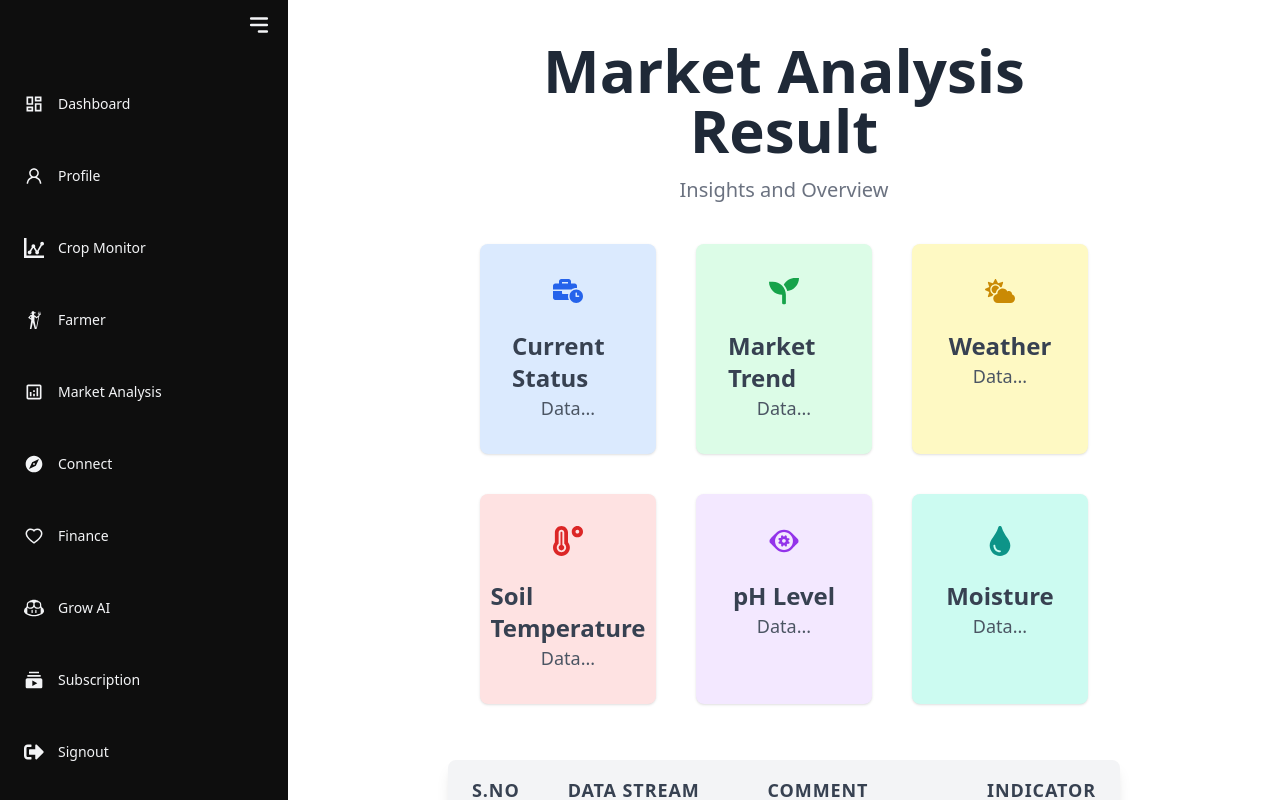
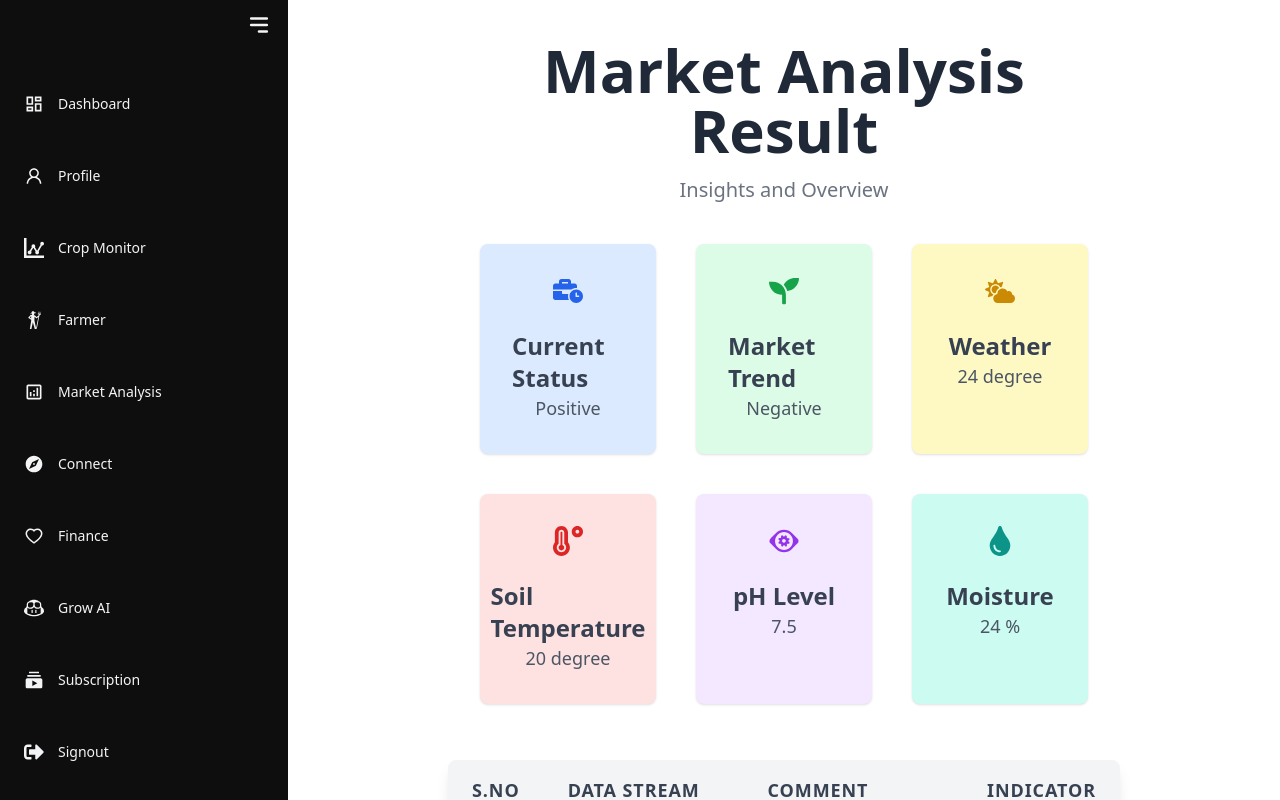
Before and after one commit to SusheelThapa/DELTA-GROWMORE, a React (Vite) app in the folder frontend/: page /market-analysis/result in a window 1280 px wide. Shown: the top 800 px of the page. Built offline with nearby package versions, Linux system fonts and the light colour scheme.

Commit message:
some minor improvements to market page

```diff
--- a/frontend/src/components/CropMonitor/Average.tsx
+++ b/frontend/src/components/CropMonitor/Average.tsx
@@ -19,7 +19,7 @@ const Average = () => {
                         <div className="">
                             Temperature
                         </div>
-                        <div className="text-xl font-bold">76 degree</div>
+                        <div className="text-xl font-bold">24 degree</div>
                     </div>
                 </div>
                 <div className="temp border-2 shadow-md rounded-lg flex flex-row h-[3.5rem]">
@@ -53,7 +53,7 @@ const Average = () => {
                         <div className="">
                             Soil Temperature
                         </div>
-                        <div className="text-xl font-bold">76 degree</div>
+                        <div className="text-xl font-bold">20 degree</div>
                     </div>
                 </div>
 
--- a/frontend/src/components/MARSummary/MARSummary.tsx
+++ b/frontend/src/components/MARSummary/MARSummary.tsx
@@ -24,42 +24,42 @@ const MARSummary = () => {
         <div className="bg-blue-100 shadow rounded-lg p-8 flex flex-col items-center">
           <FaBusinessTime className="text-3xl text-blue-600 mb-6" />
           <h3 className="text-2xl font-bold text-gray-700">Current Status</h3>
-          <p className="text-lg text-gray-600">Data...</p>
+          <p className="text-lg text-gray-600">Positive</p>
         </div>
 
         {/* Market Trend Card */}
         <div className="bg-green-100 shadow rounded-lg p-8 flex flex-col items-center">
           <FaSeedling className="text-3xl text-green-600 mb-6" />
           <h3 className="text-2xl font-bold text-gray-700">Market Trend</h3>
-          <p className="text-lg text-gray-600">Data...</p>
+          <p className="text-lg text-gray-600">Negative</p>
         </div>
 
         {/* Weather Card */}
         <div className="bg-yellow-100 shadow rounded-lg p-8 flex flex-col items-center">
           <FaCloudSun className="text-3xl text-yellow-600 mb-6" />
           <h3 className="text-2xl font-bold text-gray-700">Weather</h3>
-          <p className="text-lg text-gray-600">Data...</p>
+          <p className="text-lg text-gray-600">24 degree</p>
         </div>
 
         {/* Soil Temperature Card */}
         <div className="bg-red-100 shadow rounded-lg p-8 flex flex-col items-center">
           <FaTemperatureHigh className="text-3xl text-red-600 mb-6" />
           <h3 className="text-2xl font-bold text-gray-700">Soil Temperature</h3>
-          <p className="text-lg text-gray-600">Data...</p>
+          <p className="text-lg text-gray-600">20 degree</p>
         </div>
 
         {/* pH Level Card */}
         <div className="bg-purple-100 shadow rounded-lg p-8 flex flex-col items-center">
           <FaPhabricator className="text-3xl text-purple-600 mb-6" />
           <h3 className="text-2xl font-bold text-gray-700">pH Level</h3>
-          <p className="text-lg text-gray-600">Data...</p>
+          <p className="text-lg text-gray-600">7.5</p>
         </div>
 
         {/* Moisture Card */}
         <div className="bg-teal-100 shadow rounded-lg p-8 flex flex-col items-center">
           <FaTint className="text-3xl text-teal-600 mb-6" />
           <h3 className="text-2xl font-bold text-gray-700">Moisture</h3>
-          <p className="text-lg text-gray-600">Data...</p>
+          <p className="text-lg text-gray-600">24 %</p>
         </div>
       </div>
     </div>
--- a/frontend/src/pages/MarketAnalysis/MarketAnalysis.tsx
+++ b/frontend/src/pages/MarketAnalysis/MarketAnalysis.tsx
@@ -66,8 +66,8 @@ const MarketAnalysis = () => {
   };
 
   return (
-    <div className="flex items-center justify-center h-screen w-full bg-gray-50">
-      <div className="bg-white p-6  w-full max-w-3xl h-[800px] overflow-auto bg-inherit">
+    <div className="flex items-center justify-center h-screen w-full bg-gray-100">
+      <div className="bg-white p-6  w-full max-w-3xl h-[800px] overflow-auto bg-inherit rounded-xl">
         <div className="flex justify-center mb-6">
           {[1, 2, 3].map((number) => (
             <StepIndicator key={number} num={number} />
@@ -75,17 +75,23 @@ const MarketAnalysis = () => {
         </div>
 
         {step === 1 && (
+          <>
             <div className="text-center">
-            <h2 className="text-xl font-bold mb-4">
+              <h2 className="text-4xl font-bold mb-4">
                 Welcome to Market Analysis
               </h2>
+              <div className="text-center px-32 text-xl mt-20 text-green-700">
+              Our market analysis focuses on the Main Market, detailing its location, primary crop, last year's yield, and waste statistics. Leveraging our website analytics, we gain valuable insights into market trends, helping stakeholders make informed decisions.
+            </div>
               <button
                 onClick={handleStart}
-              className="bg-green-500 text-white px-4 py-2 rounded"
+                className="bg-green-500 text-white px-4 py-2 rounded mt-14 w-[10rem] text-xl"
               >
                 Start
               </button>
             </div>
+
+          </>
         )}
 
         {step === 2 && (
```
Lines whose indentation alone changed are shown as unchanged.
